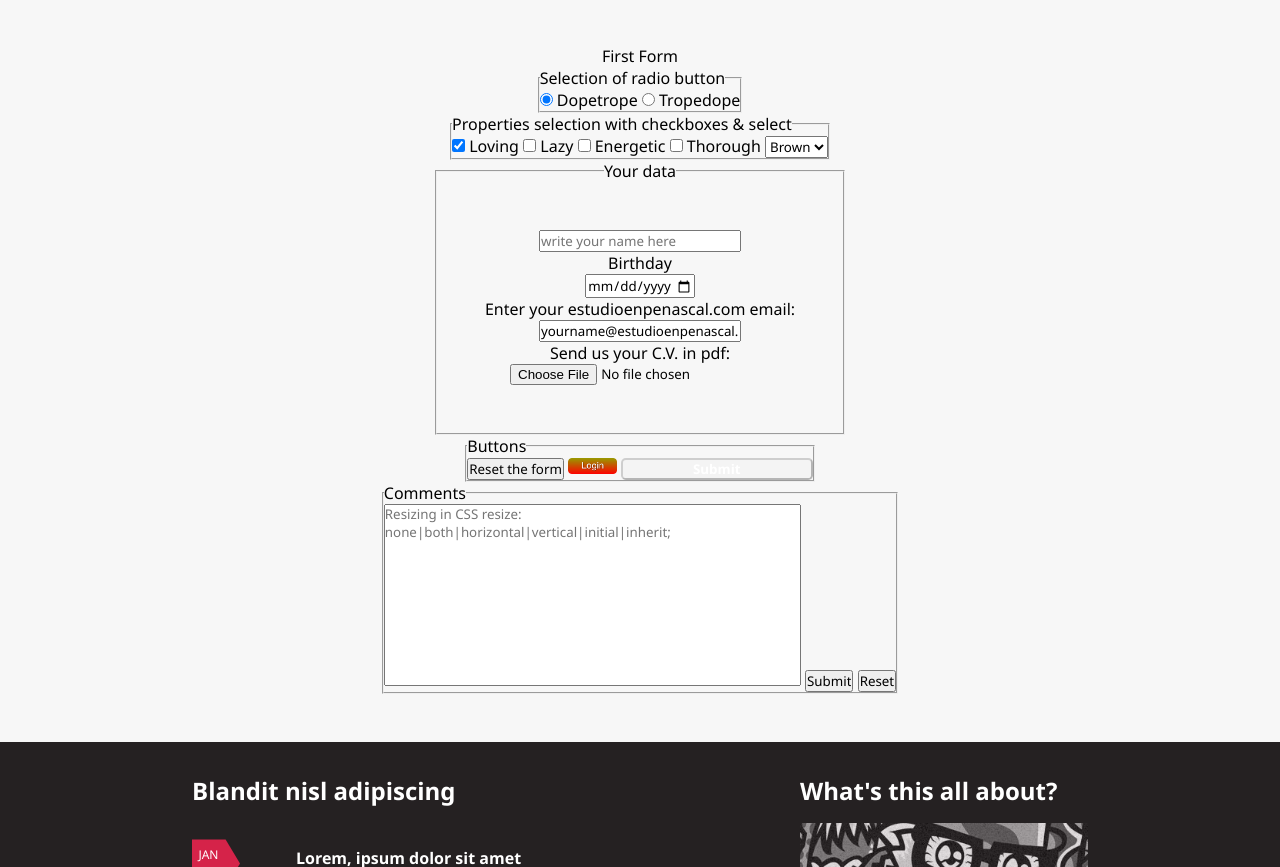
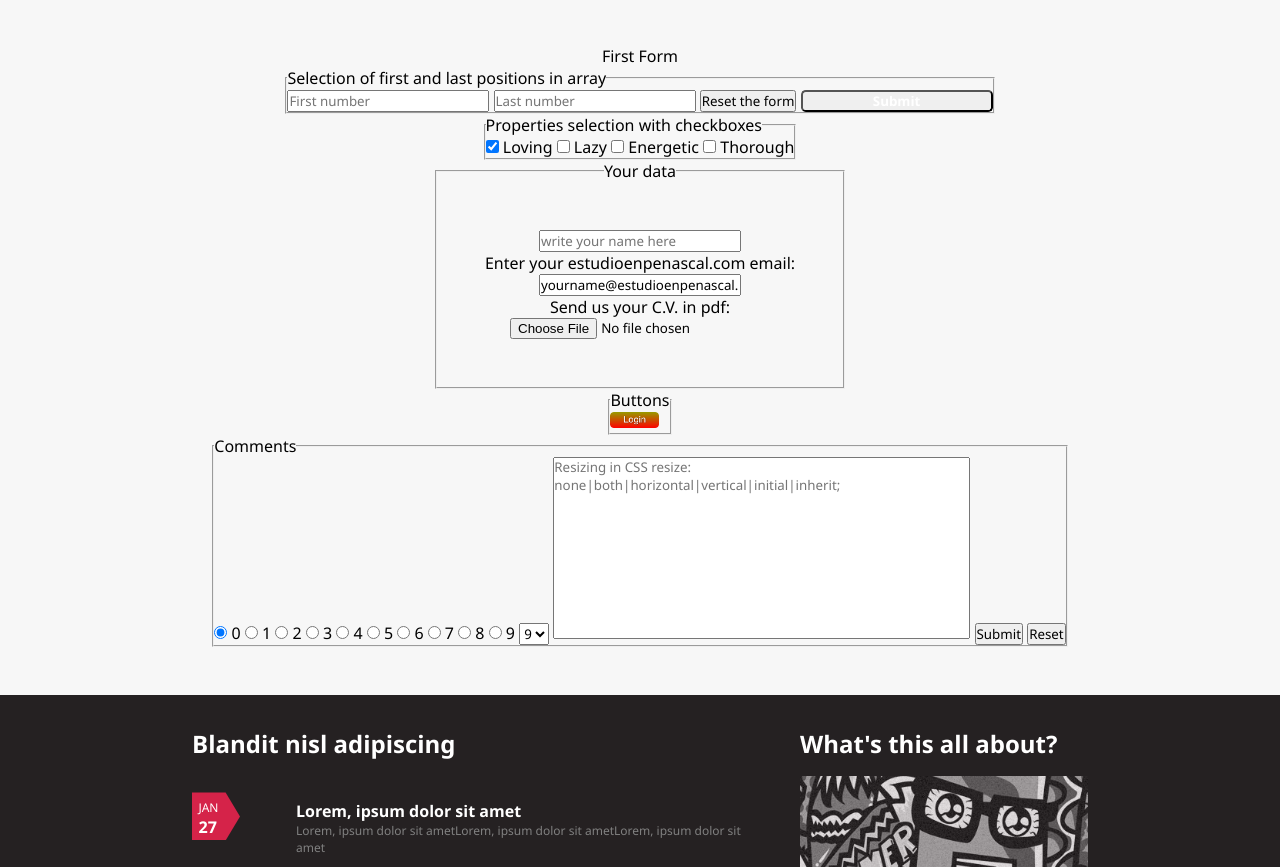
Before and after one commit to Medibra322/landing-repaso-Mohamed-Jorge, a plain HTML site: page index.html in a window 1280 px wide. Shown: the part 2635-3502 px from the top of the page. Drawn offline with Linux system fonts and the light colour scheme.

Commit message:
empezando fjs

```diff
--- a/form.js
+++ b/form.js
@@ -0,0 +1,20 @@
+let arrayLetras=['a','b','c','d','e','f','g','h','i','j'];
+let posInicial;
+let posFinal;
+
+const button=document.getElementById("recogeDatos");
+button.addEventListener('click', recogeDatos());
+
+function recogeDatos() {
+    posInicial=document.getElementById("firstNumber");//name="dopetrope-tropedope"
+    console.log(posInicial);
+    posFinal=document.getElementById("lastNumber").value; //name="seleccion"
+    console.log(posFinal);
+    RecorreArray(posInicial, posFinal);
+}
+function RecorreArray(n1, n2) {
+   for (let index = n1; index <= n2; index++) {
+    const element = arrayLetras[index];
+    console.log(element);
+   }
+}
--- a/index.html
+++ b/index.html
@@ -144,48 +144,68 @@
             </div>
         </div>
     </div>
-    <form id="firstForm" action="submit" class="fondo-gris">
+    <form id="firstForm" class="fondo-gris">
         <legend>First Form</legend>
             <fieldset>
-              <legend>Selection of radio button</legend>
-              <span>
-                  <label><input id="dopetropeRadio" type="radio" name="dopetrope" value="dopetrope" checked> Dopetrope</label>
-                  <label><input id="tropedopeRadio" type="radio" name="tropedope" value="tropedope"> Tropedope</label>
-              </span>
+              <legend>Selection of first and last positions in array</legend>
+              <input type="text" id="firstNumber" placeholder="First number" required>
+              <input type="text" id="lastNumber" placeholder="Last number" required>
+                <input type="reset" value="Reset the form">
+                <button id="recogeDatos">Submit</button>
             </fieldset>
             <fieldset>
-              <legend>Properties selection with checkboxes & select</legend>
+              <legend>Properties selection with checkboxes</legend>
               <span>
                   <input id="loving" type="checkbox" name="properties" value="loving" checked> <label for="loving">Loving</label>
                   <input id="lazy" type="checkbox" name="properties" value="lazy"> <label for="lazy">Lazy</label>
                   <input id="energetic" type="checkbox" name="properties" value="energetic"> <label for="energetic">Energetic</label>
                   <input id="thorough" type="checkbox" name="properties" value="thorough"> <label for="thorough">Thorough</label>
               </span>
-              <span>
-                  <select name="color">
-                    <option value="white">White</option>
-                    <option value="brown" selected>Brown</option>
-                    <option value="black">Black</option>
-                    </select>
-                </span>
+
             </fieldset>
             <fieldset class="contenedor">
                 <legend>Your data</legend>
-                <input type="text" name="Name" placeholder="write your name here" required>
-                <label for="yourBirthdate">Birthday</label><input type="date" id="birthdate" name="yourBirthdate" value="now" min="1950-01-01" max="2005-12-31">
+                <input type="text" name="Name" placeholder="write your name here">
+                <!-- <label for="yourBirthdate">Birthday</label><input type="date" id="birthdate" name="yourBirthdate" value="now" min="1950-01-01" max="2005-12-31"> -->
                 <label for="email">Enter your estudioenpenascal.com email:</label><input type="email" id="email" pattern=".+@estudioenpenascal\.com" value="yourname@estudioenpenascal.com" required>
                 <label for="avatar">Send us your C.V. in pdf:</label><input type="file" id="avatar" name="avatar" accept=".pdf">
 
               </fieldset>
               <fieldset>
                   <legend>Buttons</legend>
-                  <input type="reset" value="Reset the form">
+
                   <input type="image" id="buttonImage" alt="Login"src="/images/login-button.png" height="16">
-                  <button type="submit" disabled>Submit</button>
+
                 </fieldset>
 
 
                 <fieldset>
+                    <span>
+                        <label><input type="radio" name="dopetrope-tropedope" value="0" checked> 0</label>
+                        <label><input type="radio" name="dopetrope-tropedope" value="1"> 1</label>
+                        <label><input type="radio" name="dopetrope-tropedope" value="2"> 2</label>
+                        <label><input type="radio" name="dopetrope-tropedope" value="3"> 3</label>
+                        <label><input type="radio" name="dopetrope-tropedope" value="4"> 4</label>
+                        <label><input type="radio" name="dopetrope-tropedope" value="5"> 5</label>
+                        <label><input type="radio" name="dopetrope-tropedope" value="6"> 6</label>
+                        <label><input type="radio" name="dopetrope-tropedope" value="7"> 7</label>
+                        <label><input type="radio" name="dopetrope-tropedope" value="8"> 8</label>
+                        <label><input type="radio" name="dopetrope-tropedope" value="9"> 9</label>
+                    </span>
+                    <span>
+                      <select name="seleccion">
+                        <option value="0">0</option>
+                        <option value="1">1</option>
+                        <option value="2">2</option>
+                        <option value="3">3</option>
+                        <option value="4">4</option>
+                        <option value="5">5</option>
+                        <option value="6">6</option>
+                        <option value="7">7</option>
+                        <option value="8">8</option>
+                        <option value="9" selected>9</option>
+                        </select>
+                      </span>
                     <legend>Comments</legend>
                         <textarea name="textarea" rows="10" cols="50" form="secondForm" placeholder="Resizing in CSS resize: none|both|horizontal|vertical|initial|inherit;"></textarea>
                         <input type="submit" />
--- a/style.css
+++ b/style.css
@@ -4,6 +4,7 @@ padding: 0;
 margin: 0;
 font-family: 'Segoe UI', Tahoma, Geneva, Verdana, sans-serif;
 /* border:  1px solid black; */
+
 }
          /* Header*/
 
@@ -323,7 +324,7 @@ textarea {
   }
 
 
-@media screen and (max-width : 700px){
+@media screen and (max-width : 625px){
 
     ul{
         display: block;
```
